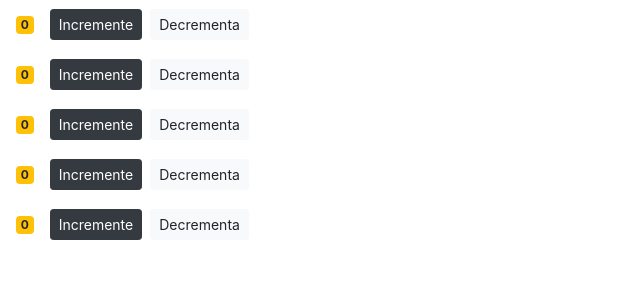
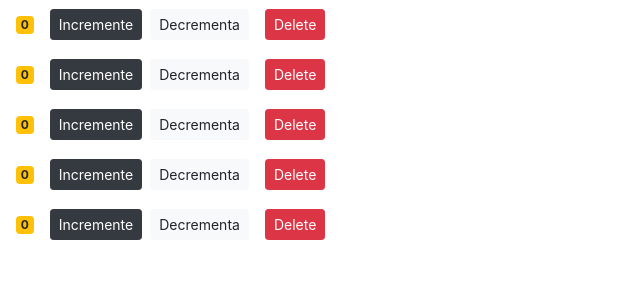
Before and after one commit to Nino-Chimento/prova-react, a React (Create React App) app: page / in a window 1280 px wide. Shown: the top 300 px of the page, without its empty margins (0-640 px from the left). Built offline with nearby package versions, Linux system fonts and the light colour scheme.

Commit message:
implementazione delete

```diff
--- a/src/components/counter.jsx
+++ b/src/components/counter.jsx
@@ -5,7 +5,6 @@ class Counter  extends Component {
         count : this.props.value,
 
     };
-
 
 
     setIncremente = () =>{
@@ -27,6 +26,7 @@ class Counter  extends Component {
                  <span className={this.methodClassBtn()}>{this.state.count}</span>
                  <button onClick = { this.setIncremente} className ="btn btn-sm btn-dark">Incremente</button>
                  <button onClick={ this.setDecremente} className = " btn btn-sm btn-light m-2">Decrementa</button>
+                 <button onClick={this.props.onDelete} className =" btn btn-danger btn-sm m-2">Delete</button>
                </div>
                );
     }
--- a/src/components/counters.jsx
+++ b/src/components/counters.jsx
@@ -11,10 +11,15 @@ class Counters extends Component {
         { id: 5, value: 0 },
         ],
      }
+
+    delete = () => {
+        console.log("cancel");
+    }
+
     render() {
         console.log(this.props);
         return ( <div >
-                  {this.state.counters.map( counter => <Counter key = {counter.id} value = {counter.value} />)}
+                  {this.state.counters.map( counter => <Counter key = {counter.id} onDelete = {this.delete} value = {counter.value} />)}
                 </div> );
     }
 }
```
